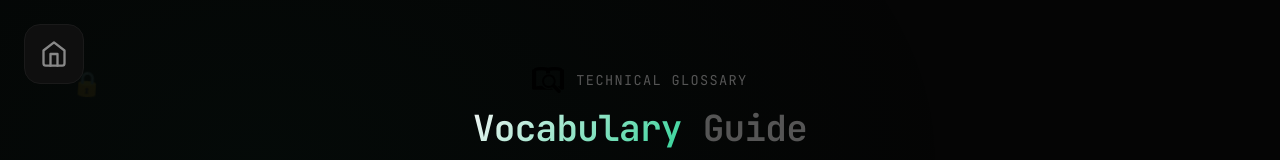
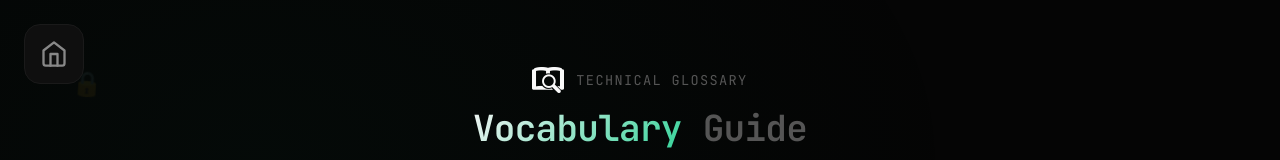
Before and after one commit to Husvalou/secure-account-master, a React (Vite) app: page /secure-account-master/vocabulaire in a window 1280 px wide. Shown: the top 160 px of the page. Built offline with nearby package versions, Linux system fonts and the light colour scheme.

Commit message:
Update vocabulary icon and enhance input animation in CSS

```diff
--- a/src/App.css
+++ b/src/App.css
@@ -1206,6 +1206,7 @@
   align-items: center;
   width: 100%;
   max-width: 700px;
+  animation: fadeIn 0.5s ease-out;
 }
 
 .vocabulary-hero {
@@ -1213,7 +1214,7 @@
   align-items: center;
   gap: 0.75rem;
   margin-bottom: 0.5rem;
-  animation: fadeIn 0.5s ease-out;
+  animation: fadeIn 0.5s ease-out both;
 }
 
 .vocabulary-icon {
```
Also changed, not shown: public/icons/vocab.png.
